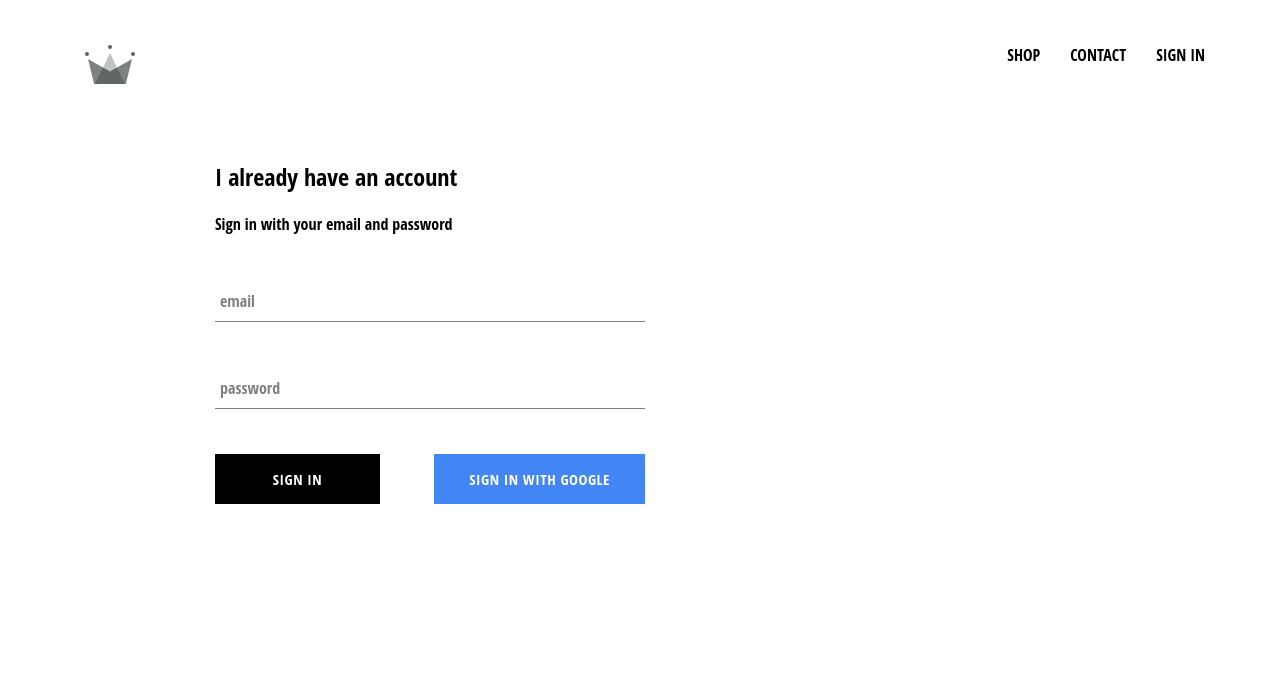
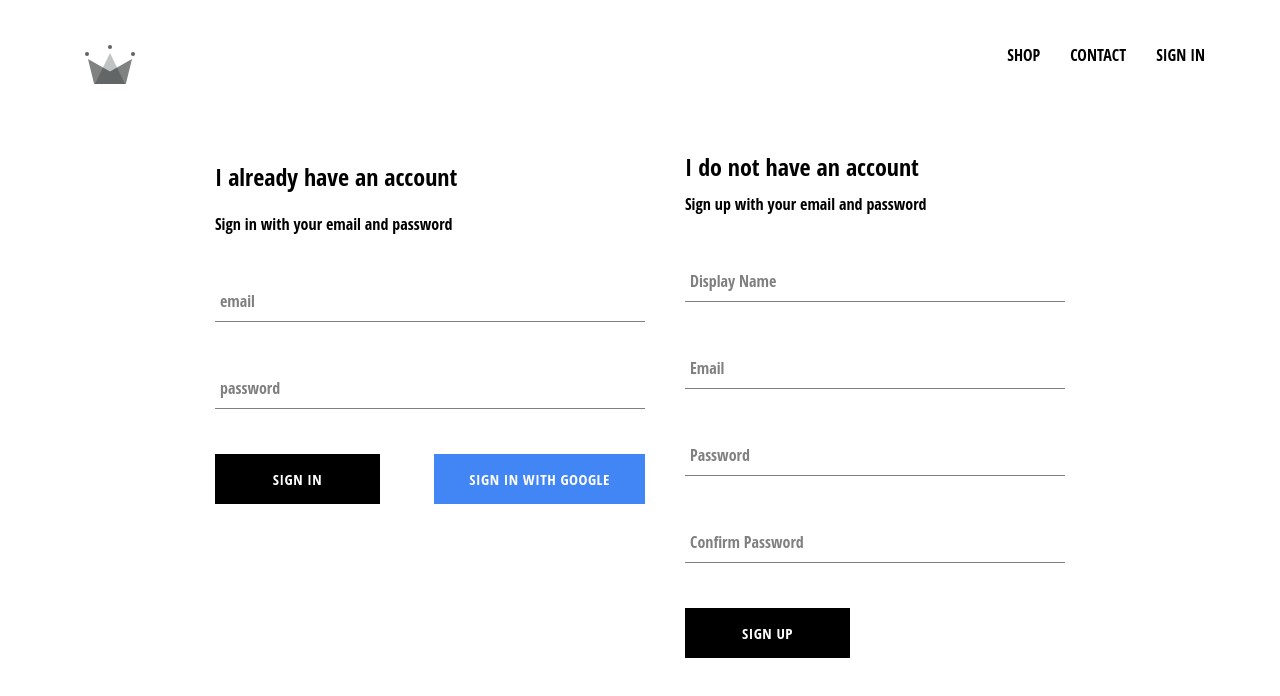
Before and after one commit to Srutip04/Fashlux, a React (Create React App) app: page /signin in a window 1280 px wide. Shown: the top 696 px of the page. Built offline with nearby package versions, Linux system fonts and the light colour scheme; no server answers; a web font is replaced by a local one.

Commit message:
sign up with email and password

```diff
--- a/src/components/sign-up/sign-up.component.jsx
+++ b/src/components/sign-up/sign-up.component.jsx
@@ -20,7 +20,7 @@
         event.preventDefault();
         const {displayName,email,password,confirmPassword}=this.state;
 
-        if(password =! confirmPassword){
+        if(password != confirmPassword){
             alert("passwords dont match");
             return;
         }
--- a/src/pages/sign-in-and-sign-up-page/sign-in-and-sign-up-page.component.jsx
+++ b/src/pages/sign-in-and-sign-up-page/sign-in-and-sign-up-page.component.jsx
@@ -1,10 +1,12 @@
 import react from "react";
 import SignIn from "../../components/sign-in/sign-in.component";
+import SignUp from "../../components/sign-up/sign-up.component";
 import './sign-in-and-sign-up-page.styles.scss';
 
 const SignInAndSignUpPage = () => (
     <div className='sign-in-and-sign-up'>
         <SignIn />
+        <SignUp />
     </div>
 
 )
```
